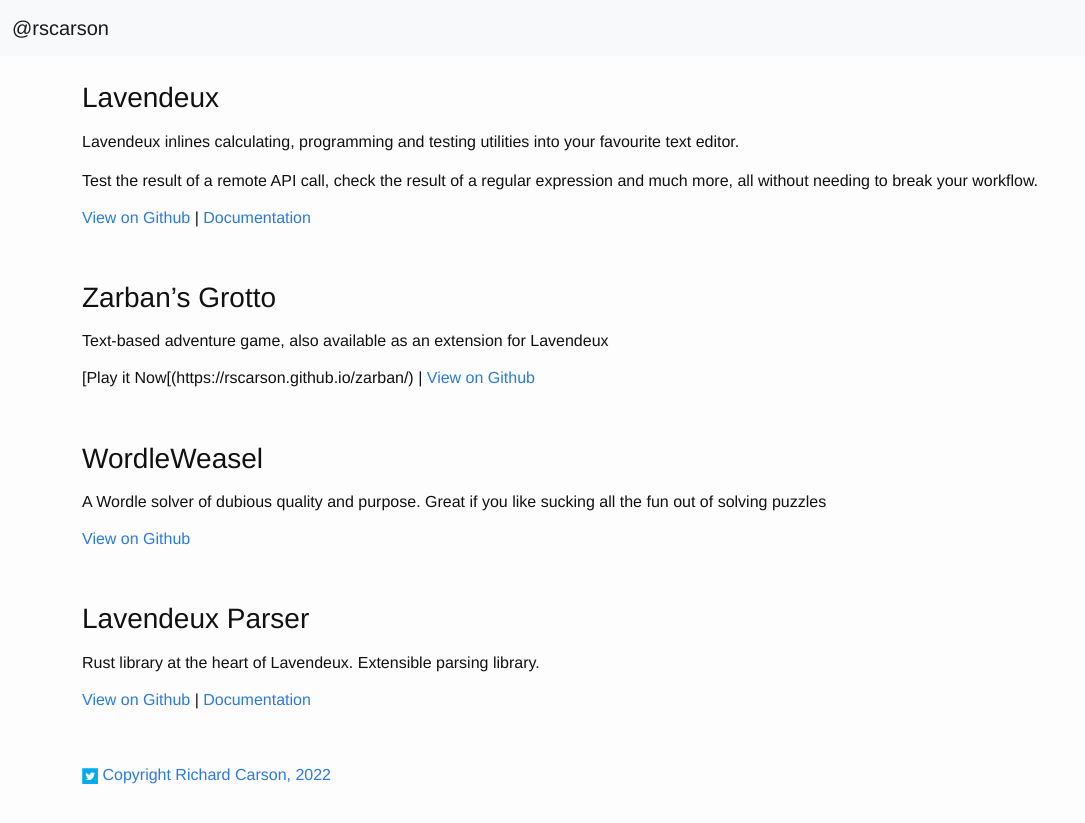
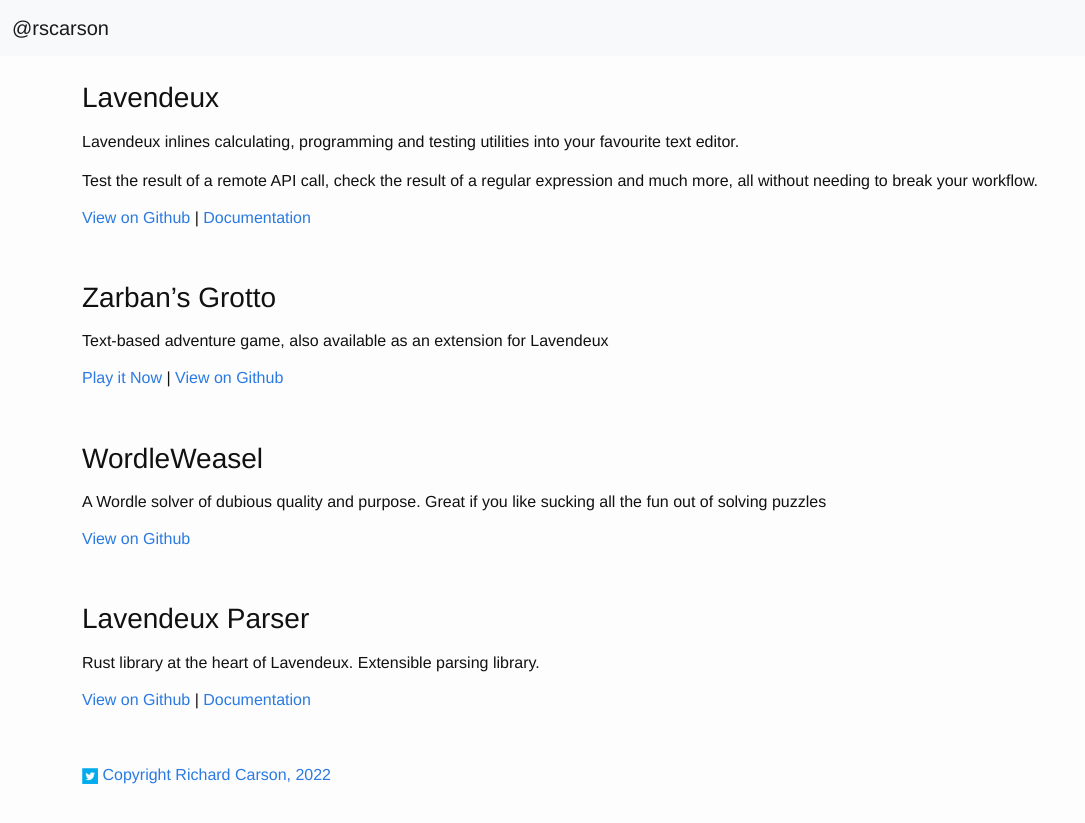
Before and after one commit to rscarson/rscarson.github.io, a Jekyll site: the page built from index.md, in a window 1280 px wide. Shown: the top 823 px of the page, without its empty margins (0-1085 px from the left). Built offline with Jekyll 4.4.1, drawn with Linux system fonts in a browser that asks for light colours.

Commit message:
docs link

```diff
--- a/index.md
+++ b/index.md
@@ -13,7 +13,7 @@ Test the result of a remote API call, check the result of a regular expression a
 
 ### Zarban's Grotto
 Text-based adventure game, also available as an extension for Lavendeux
-###### [Play it Now[(https://rscarson.github.io/zarban/) | [View on Github](https://github.com/rscarson/zarbans-grotto)
+###### [Play it Now](https://rscarson.github.io/zarban/) | [View on Github](https://github.com/rscarson/zarbans-grotto)
 
 &emsp;&emsp;&emsp;
 
```
